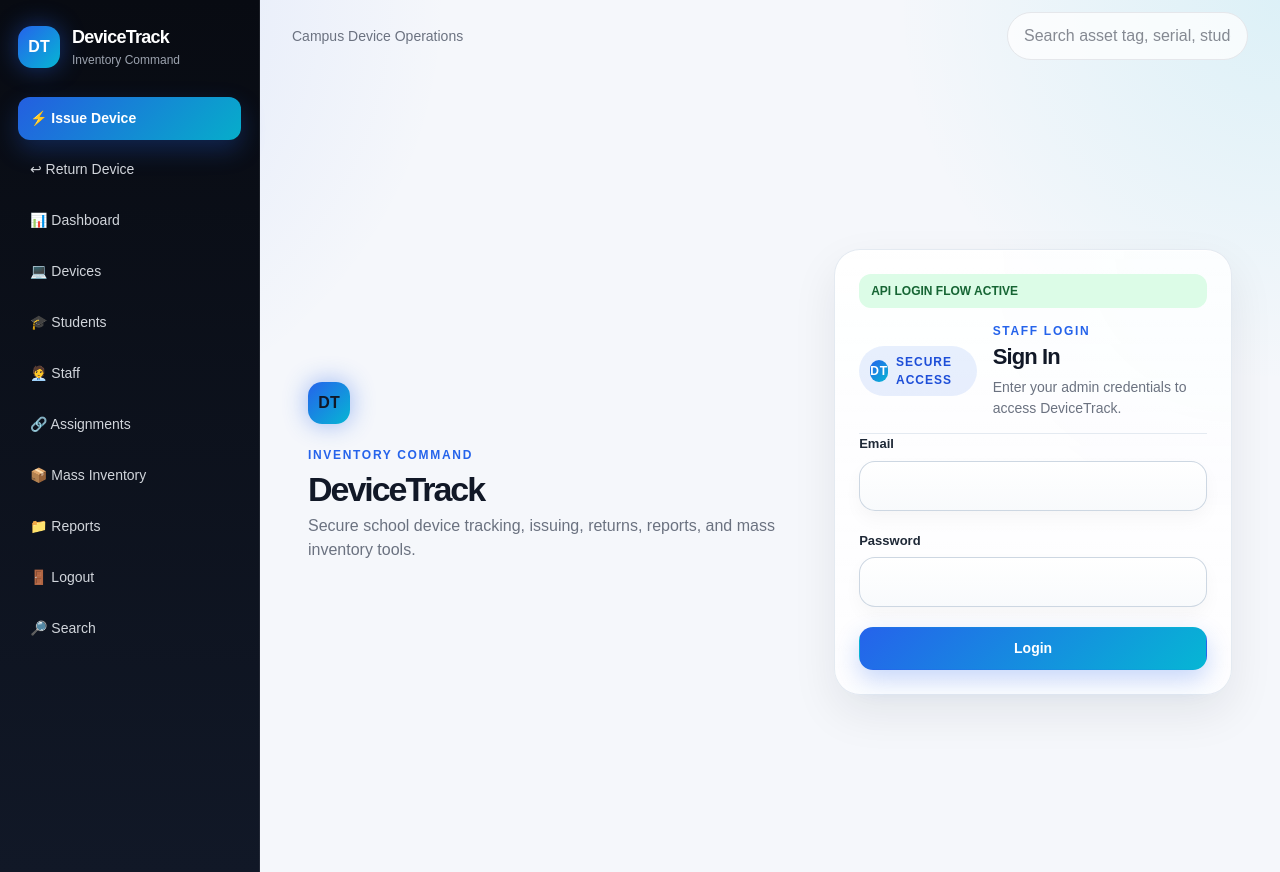
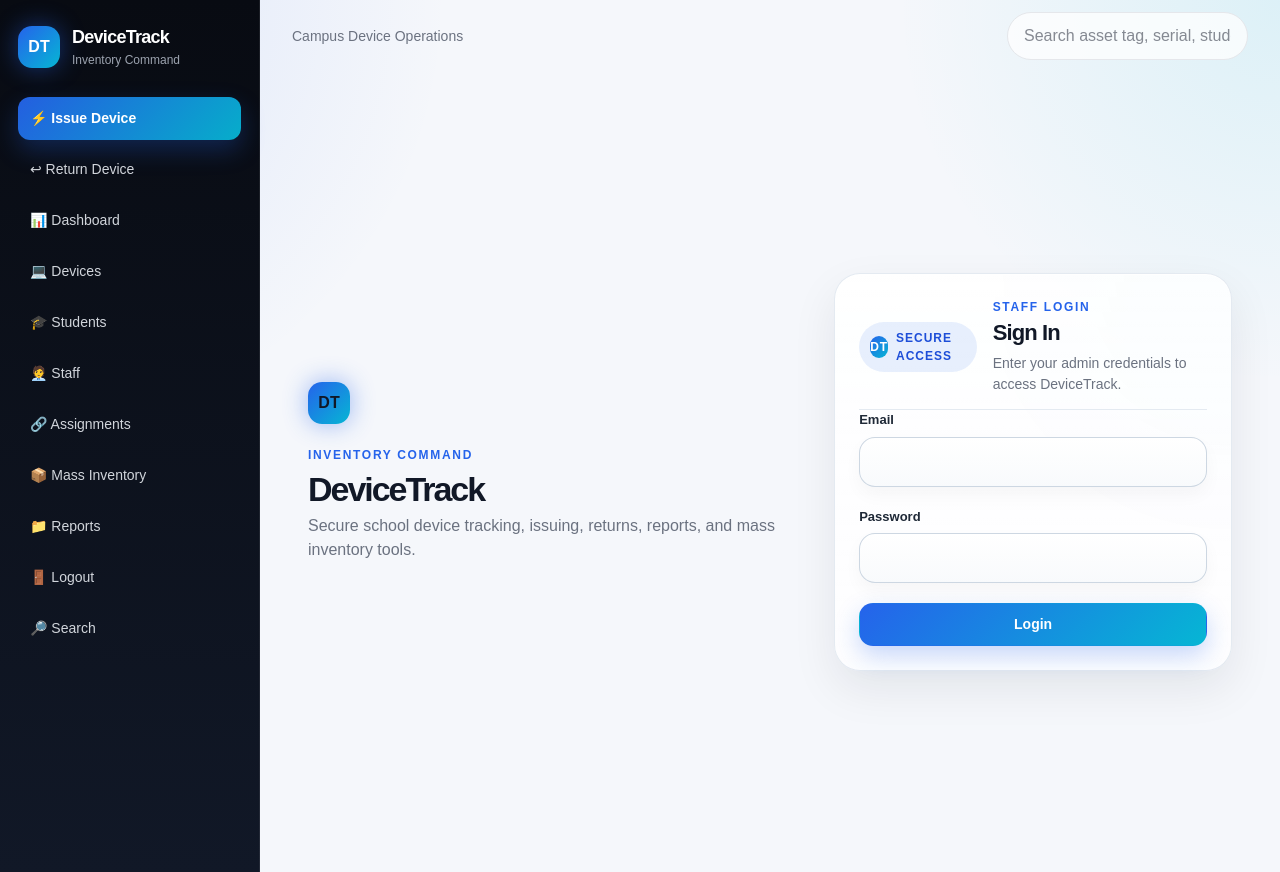
Before and after one commit to u18dev/devTracker, a Next.js app: page /login in a window 1280 px wide. Built offline with nearby package versions, Linux system fonts and the light colour scheme.

Commit message:
Fix login with server-set session cookie

```diff
--- a/app/api/login/route.ts
+++ b/app/api/login/route.ts
@@ -1,4 +1,4 @@
-import { createSessionToken } from "../../../lib/session";
+import { createSessionToken, SESSION_COOKIE_NAME } from "../../../lib/session";
 
 export async function GET() {
   return new Response("API LOGIN ROUTE IS LIVE", {
@@ -16,23 +16,31 @@ export async function POST(request: Request) {
   const adminPassword = process.env.ADMIN_PASSWORD;
 
   if (!adminEmail || !adminPassword) {
-    return Response.json(
-      { ok: false, error: "Admin login is not configured." },
-      { status: 500 }
-    );
+    return redirectTo("/login?error=config", request.url);
   }
 
   if (email !== adminEmail || password !== adminPassword) {
-    return Response.json(
-      { ok: false, error: "Invalid email or password." },
-      { status: 401 }
-    );
+    return redirectTo("/login?error=invalid", request.url);
   }
 
   const token = await createSessionToken(email);
 
-  return Response.json({
-    ok: true,
-    token,
+  return new Response(null, {
+    status: 303,
+    headers: {
+      Location: new URL("/dashboard", request.url).toString(),
+      "Set-Cookie": `${SESSION_COOKIE_NAME}=${encodeURIComponent(
+        token
+      )}; Path=/; Max-Age=28800; HttpOnly; SameSite=Lax; Secure`,
+    },
   });
 }
+
+function redirectTo(path: string, baseUrl: string) {
+  return new Response(null, {
+    status: 303,
+    headers: {
+      Location: new URL(path, baseUrl).toString(),
+    },
+  });
+}
--- a/app/login/LoginForm.tsx
+++ b/app/login/LoginForm.tsx
@@ -1,63 +1,6 @@
-"use client";
-
-import { useState } from "react";
-
 export default function LoginForm() {
-  const [error, setError] = useState("");
-  const [debug, setDebug] = useState("");
-
-  async function handleLogin(event: React.FormEvent<HTMLFormElement>) {
-    event.preventDefault();
-
-    setError("");
-    setDebug("Submitting to /api/login...");
-
-    const formData = new FormData(event.currentTarget);
-
-    const response = await fetch("/api/login", {
-      method: "POST",
-      body: formData,
-      credentials: "same-origin",
-    });
-
-    setDebug(`API response status: ${response.status}`);
-
-    const data = await response.json();
-
-    console.log("LOGIN API DATA:", data);
-    console.log("LOGIN API STATUS:", response.status);
-
-    if (!response.ok || !data.ok || !data.token) {
-    setError(data.error || "Login failed.");
-    return;
-    }
-
-            document.cookie =
-            "devicetrack_session=" +
-            encodeURIComponent(data.token) +
-            "; path=/; max-age=28800; SameSite=Lax";
-
-            console.log("COOKIE AFTER SET:", document.cookie);
-
-            window.location.href = "/dashboard";
-  }
-
   return (
     <section className="form-card" style={{ maxWidth: 460, width: "100%" }}>
-      <div
-        style={{
-          padding: "8px 12px",
-          borderRadius: 12,
-          background: "#dcfce7",
-          color: "#166534",
-          fontWeight: 800,
-          fontSize: 12,
-          marginBottom: 14,
-        }}
-      >
-        API LOGIN FLOW ACTIVE
-      </div>
-
       <div className="form-section-header">
         <div className="step-pill">
           <span className="step-number">DT</span>
@@ -73,11 +16,7 @@ export default function LoginForm() {
         </div>
       </div>
 
-      {error && <div className="form-alert form-alert-error">{error}</div>}
-
-      {debug && <div className="form-alert form-alert-success">{debug}</div>}
-
-      <form onSubmit={handleLogin} className="space-y-5">
+      <form action="/api/login" method="post" className="space-y-5">
         <div className="form-field">
           <label className="form-label" htmlFor="email">
             Email
--- a/app/login/actions.ts
+++ /dev/null
@@ -1,45 +0,0 @@
-"use server";
-
-import { cookies } from "next/headers";
-import { redirect } from "next/navigation";
-import { createSessionToken, SESSION_COOKIE_NAME } from "../../lib/session";
-
-export type LoginState = {
-  error?: string;
-};
-
-export async function loginAction(
-  previousState: LoginState,
-  formData: FormData
-): Promise<LoginState> {
-  const email = String(formData.get("email") || "").trim().toLowerCase();
-  const password = String(formData.get("password") || "");
-
-  const adminEmail = process.env.ADMIN_EMAIL?.trim().toLowerCase();
-  const adminPassword = process.env.ADMIN_PASSWORD;
-
-  if (!adminEmail || !adminPassword) {
-    return { error: "Admin login is not configured." };
-  }
-
-  if (!email || !password) {
-    return { error: "Email and password are required." };
-  }
-
-  if (email !== adminEmail || password !== adminPassword) {
-    return { error: "Invalid email or password." };
-  }
-
-  const token = await createSessionToken(email);
-  const cookieStore = await cookies();
-
-  cookieStore.set(SESSION_COOKIE_NAME, token, {
-    httpOnly: true,
-    secure: true,
-    sameSite: "lax",
-    path: "/",
-    maxAge: 60 * 60 * 8,
-  });
-
-  redirect("/dashboard");
-}
```
